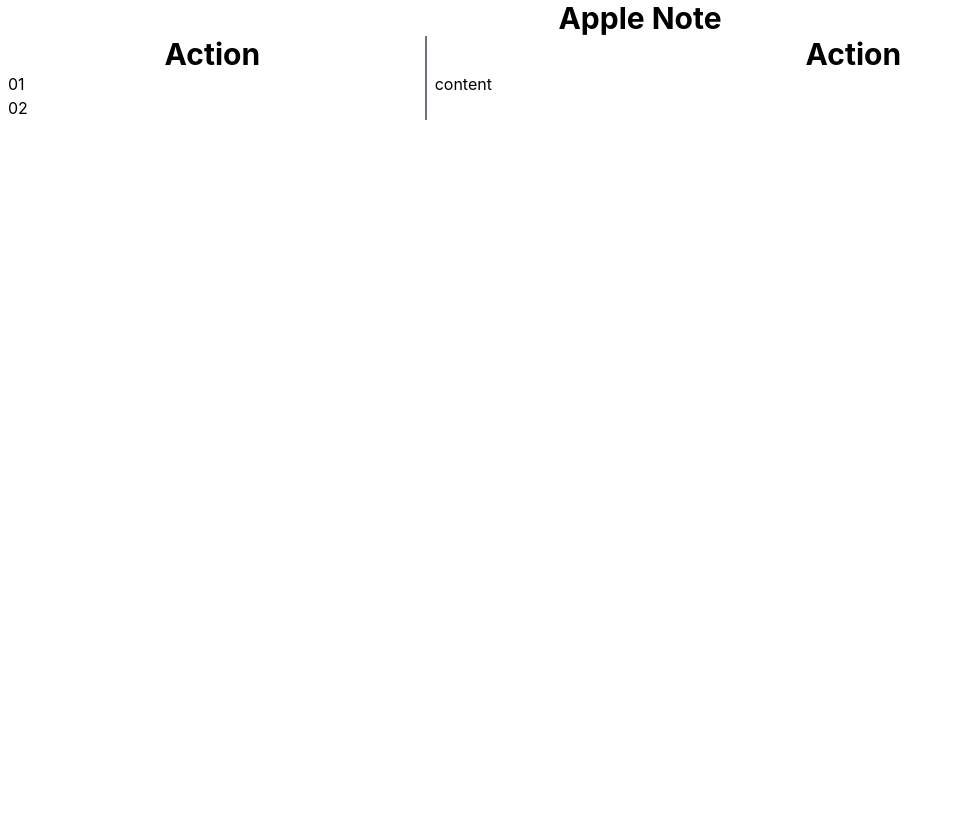
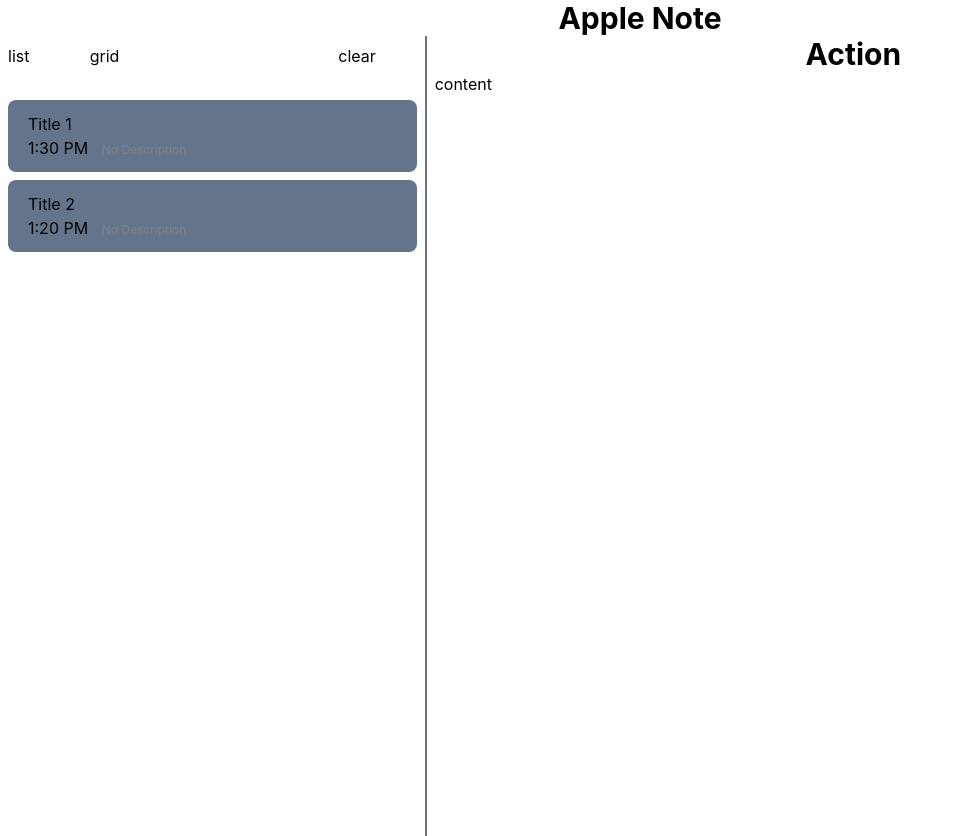
Before and after one commit to PigHead98/full-stack-challenge-frontend, a Next.js app: page /apple-note in a window 1280 px wide. Shown: the whole page, without its empty margins (0-955 px from the left). Before the commit the page ends 800 px from the top, so only its background shows below. Built offline with nearby package versions, Linux system fonts and the light colour scheme.

Commit message:
[main] design note components

```diff
--- a/pages/apple-note.tsx
+++ b/pages/apple-note.tsx
@@ -1,9 +1,9 @@
-import AppleNoteContainer from "../src/containers/note-container";
+import AppleNoteComponent from "../src/components/note";
 
 const AppleNote = () => {
   return (
     <>
-      <AppleNoteContainer>content</AppleNoteContainer>
+      <AppleNoteComponent>content</AppleNoteComponent>
     </>
   );
 };
--- /dev/null
+++ b/src/components/card-note/index.tsx
@@ -0,0 +1,24 @@
+import styles from "./styles.module.css";
+
+export interface CardProps {
+  title: string;
+  description?: string;
+  time: string;
+}
+
+export const CardNote = ({
+  title,
+  description = "No Description",
+  time,
+}: CardProps) => {
+  return (
+    <div className="container mb-2 mx-auto py-3 px-5 bg-slate-500 rounded-lg">
+      <h2>{title}</h2>
+
+      <p>
+        <span>{time}</span> &nbsp;&nbsp;
+        <span className={styles.description}>{description}</span>
+      </p>
+    </div>
+  );
+};
--- /dev/null
+++ b/src/components/card-note/styles.module.css
@@ -0,0 +1,4 @@
+.description {
+  font-size: 12px;
+  color: gray;
+}
--- a/src/components/note-list.tsx
+++ /dev/null
@@ -1,19 +0,0 @@
-import React from "react";
-
-const NoteListComponent = () => {
-  return (
-    <>
-      <div className="container mx-auto">
-        <h1 className="text-3xl font-bold text-center">Action</h1>
-
-        <div className="flex flex-col">
-          <div className="basis-1/3">01</div>
-          <div className="basis-2/3">02</div>
-        </div>
-
-        {/* {children} */}
-      </div>
-    </>
-  );
-};
-export default NoteListComponent;
--- a/src/containers/note-container.tsx
+++ b/src/components/note/containers/note-container.tsx
@@ -1,15 +1,15 @@
 import React from "react";
-import NoteContentComponent from "../components/note-content";
-import NoteListComponent from "../components/note-list";
-import { LayoutProps } from "../share/interface";
+import { LayoutProps } from "../../../share/interface";
+import NoteContentComponent from "./note-content";
+import NoteListComponent from "./note-list";
 
 const AppleNoteContainer = ({ children }: LayoutProps) => {
   return (
     <>
-      <div className="container mx-auto">
+      <div className="container h-screen mx-auto">
         <h1 className="text-3xl font-bold text-center">Apple Note</h1>
 
-        <div className="flex flex-row">
+        <div className="flex h-full flex-row">
           <div className="basis-1/3 px-2 border-r-2 border-gray-500">
             <NoteListComponent />
           </div>
--- a/src/components/note-content.tsx
+++ b/src/components/note/containers/note-content.tsx
@@ -1,6 +1,6 @@
 import React from "react";
 
-const NoteContentComponent = () => {
+const NoteContent = () => {
   return (
     <>
       <div className="container mx-auto">
@@ -13,4 +13,4 @@
     </>
   );
 };
-export default NoteContentComponent;
+export default NoteContent;
--- /dev/null
+++ b/src/components/note/containers/note-list.tsx
@@ -0,0 +1,24 @@
+import React from "react";
+import { CardNote } from "../../card-note";
+
+const NoteList = () => {
+  return (
+    <>
+      <div className="container mx-auto">
+        <div className="flex flex-row my-2">
+          <div className="basis-1/5">list</div>
+          <div className="basis-1/5">grid</div>
+          <div className="basis-1/2 text-right">clear</div>
+        </div>
+        <br />
+        <div className="flex flex-col">
+          <CardNote title="Title 1" time="1:30 PM" />
+          <CardNote title="Title 2" time="1:20 PM" />
+        </div>
+
+        {/* {children} */}
+      </div>
+    </>
+  );
+};
+export default NoteList;
--- /dev/null
+++ b/src/components/note/index.tsx
@@ -0,0 +1,19 @@
+import React from "react";
+import { LayoutProps } from "../../share/interface";
+import AppleNoteContainer from "./containers/note-container";
+import NoteContent from "./containers/note-content";
+import NoteList from "./containers/note-list";
+
+const AppleNoteComponent = ({ children }: LayoutProps) => {
+  return (
+    <AppleNoteContainer>
+      <div className="basis-1/3 px-2 border-r-2 border-gray-500">
+        <NoteList />
+      </div>
+      <div className="basis-2/3 px-2">
+        <NoteContent />
+      </div>
+    </AppleNoteContainer>
+  );
+};
+export default AppleNoteComponent;
```
